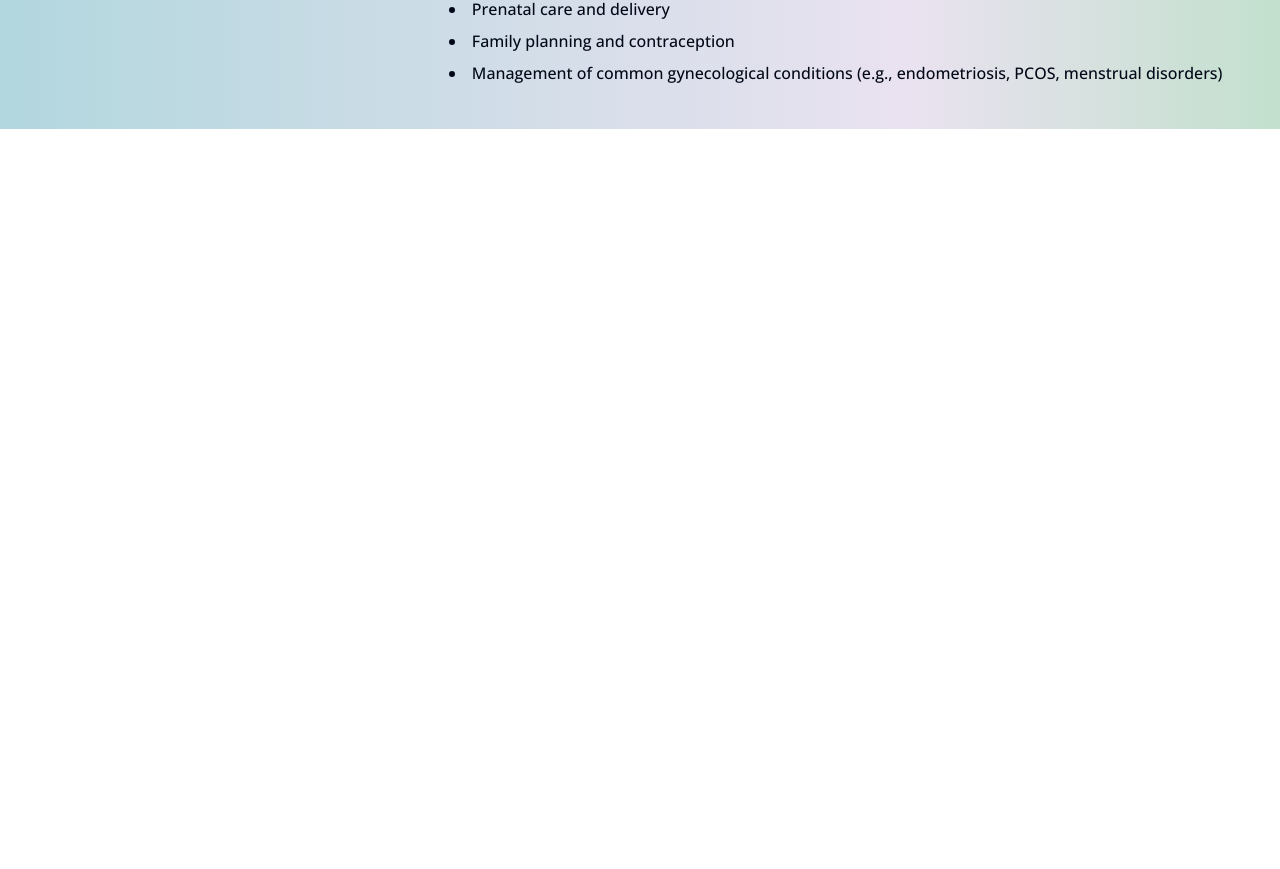
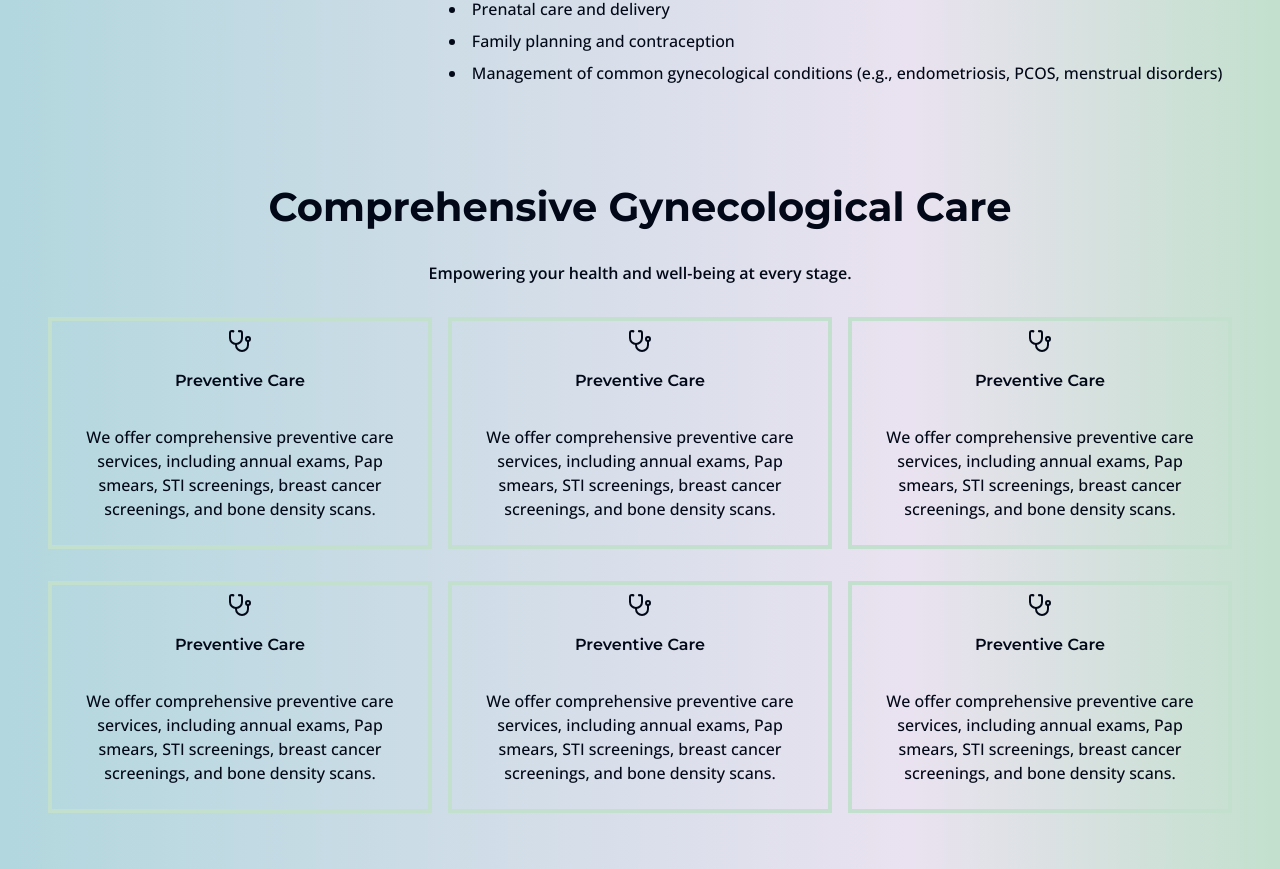
Before and after one commit to mryan-3/hopewell, a React (Vite) app in the folder frontend/: page / in a window 1280 px wide. Shown: the part 1495-2364 px from the top of the page. Before the commit the page ends 1624 px from the top, so only its background shows below. Built offline with nearby package versions, Linux system fonts and the light colour scheme.

Commit message:
Services section updated with placeholders

```diff
--- a/frontend/src/App.tsx
+++ b/frontend/src/App.tsx
@@ -1,12 +1,15 @@
 import Navbar from '../src/components/Navbar.tsx'
 import Doctor from './components/Doctor.tsx'
 import Hero from './components/Hero.tsx'
+import Services from './components/Services.tsx'
+
 function App() {
   return (
     <div className='bg-gradient'>
       <Navbar />
       <Hero />
       <Doctor />
+      <Services />
     </div>
   )
 }
--- /dev/null
+++ b/frontend/src/components/Services.tsx
@@ -0,0 +1,90 @@
+import React from 'react'
+import { Stethoscope } from 'lucide-react'
+
+const Services: React.FC = () => {
+  return (
+    <div className=' w-full h-full bg-gradient p-8'>
+      <div className='flex flex-col justify-center items-center'>
+        <h1 className='flex items-center justify-center font-montserrat font-bold text-[40px] py-4 text-center'>
+          {' '}
+          Comprehensive Gynecological Care
+        </h1>
+        <p className='font-open-sans font-semibold text-[16px] p-2'>
+          Empowering your health and well-being at every stage.
+        </p>
+      </div>
+      <div>
+        <div className='flex flex-col md:grid grid-rows-2 grid-cols-3 p-2'>
+          <div className='border-accent border-4 p-2 mx-2 my-4 flex flex-col justify-evenly items-center'>
+            <Stethoscope />
+            <h2 className='font-montserrat font-semibold text-12px p-4 '>
+              Preventive Care
+            </h2>
+            <p className='font-open-sans font-medium text-10px leading-6 text-center p-4'>
+              We offer comprehensive preventive care services, including annual
+              exams, Pap smears, STI screenings, breast cancer screenings, and
+              bone density scans.{' '}
+            </p>
+          </div>
+          <div className='border-accent border-4 p-2 my-4 mx-2 flex flex-col justify-evenly items-center'>
+            <Stethoscope />
+            <h2 className='font-montserrat font-semibold text-12px p-4'>
+              Preventive Care
+            </h2>
+            <p className='font-open-sans font-medium text-10px leading-6 text-center p-4'>
+              We offer comprehensive preventive care services, including annual
+              exams, Pap smears, STI screenings, breast cancer screenings, and
+              bone density scans.{' '}
+            </p>
+          </div>
+          <div className='border-accent border-4 p-2 my-4 mx-2 flex flex-col justify-evenly items-center'>
+            <Stethoscope />
+            <h2 className='font-montserrat font-semibold text-12px p-4 '>
+              Preventive Care
+            </h2>
+            <p className='font-open-sans font-medium text-10px text-center leading-6 p-4'>
+              We offer comprehensive preventive care services, including annual
+              exams, Pap smears, STI screenings, breast cancer screenings, and
+              bone density scans.{' '}
+            </p>
+          </div>
+          <div className='row-start-2 border-accent border-4 p-2 my-4 mx-2 flex flex-col justify-evenly items-center'>
+            <Stethoscope />
+            <h2 className='font-montserrat font-semibold text-12px p-4 '>
+              Preventive Care
+            </h2>
+            <p className='font-open-sans font-medium text-10px text-center leading-6 p-4'>
+              We offer comprehensive preventive care services, including annual
+              exams, Pap smears, STI screenings, breast cancer screenings, and
+              bone density scans.{' '}
+            </p>
+          </div>
+          <div className='row-start-2 border-accent border-4 p-2 my-4 mx-2 flex flex-col justify-evenly items-center'>
+            <Stethoscope />
+            <h2 className='font-montserrat font-semibold text-12px p-4 '>
+              Preventive Care
+            </h2>
+            <p className='font-open-sans font-medium text-10px text-center leading-6 p-4'>
+              We offer comprehensive preventive care services, including annual
+              exams, Pap smears, STI screenings, breast cancer screenings, and
+              bone density scans.{' '}
+            </p>
+          </div>
+          <div className='row-start-2 border-accent border-4 p-2 mx-2 my-4 flex flex-col justify-evenly items-center'>
+            <Stethoscope />
+            <h2 className='font-montserrat font-semibold text-12px p-4 '>
+              Preventive Care
+            </h2>
+            <p className='font-open-sans font-medium text-10px text-center leading-6 p-4'>
+              We offer comprehensive preventive care services, including annual
+              exams, Pap smears, STI screenings, breast cancer screenings, and
+              bone density scans.{' '}
+            </p>
+          </div>
+        </div>
+      </div>
+    </div>
+  )
+}
+
+export default Services
```
